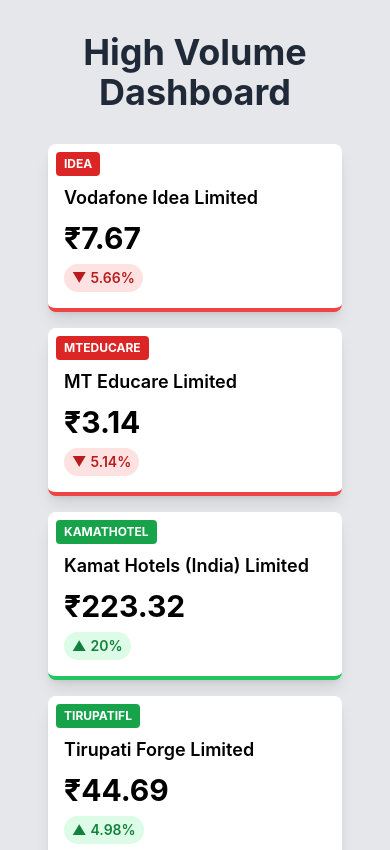
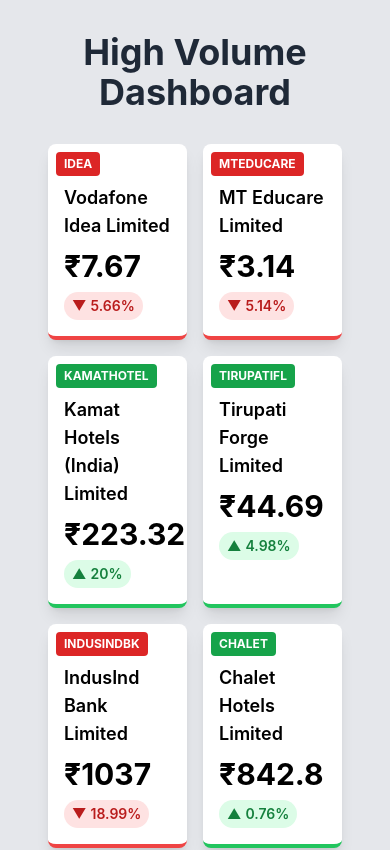
Before and after one commit to sammedchougule/equityhub, a React (Create React App) app: page / in a window 390 px wide. Shown: the top 850 px of the page. Built offline with nearby package versions, Linux system fonts and the light colour scheme.

Commit message:
"changed the grid sezed 2 from 1 two view in mobile as two cards"

```diff
--- a/src/stockData.js
+++ b/src/stockData.js
@@ -37,7 +37,7 @@
     <div className="bg-gray-200 p-8 min-h-screen">
       <h2 className="text-4xl font-bold mb-8 text-gray-800 text-center">High Volume Dashboard</h2>
 
-      <div className="grid grid-cols-1 sm:grid-cols-2 md:grid-cols-3 lg:grid-cols-4 xl:grid-cols-5 gap-4 px-4 sm:px-10 lg:px-60">
+      <div className="grid grid-cols-2 sm:grid-cols-2 md:grid-cols-3 lg:grid-cols-4 xl:grid-cols-5 gap-4 px-4 sm:px-10 lg:px-60">
         {stockData.slice(0, visibleCount).map((stock, index) => (
           <div
             key={index}
```
